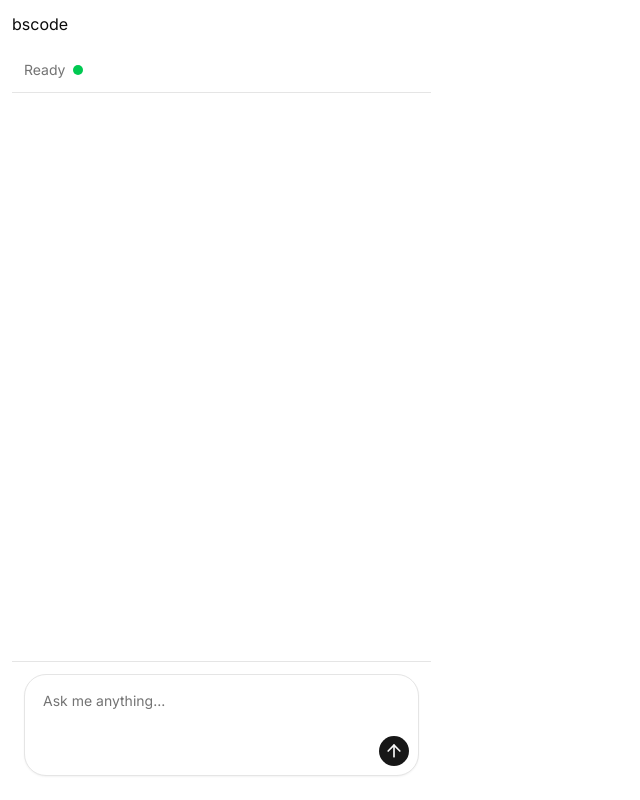
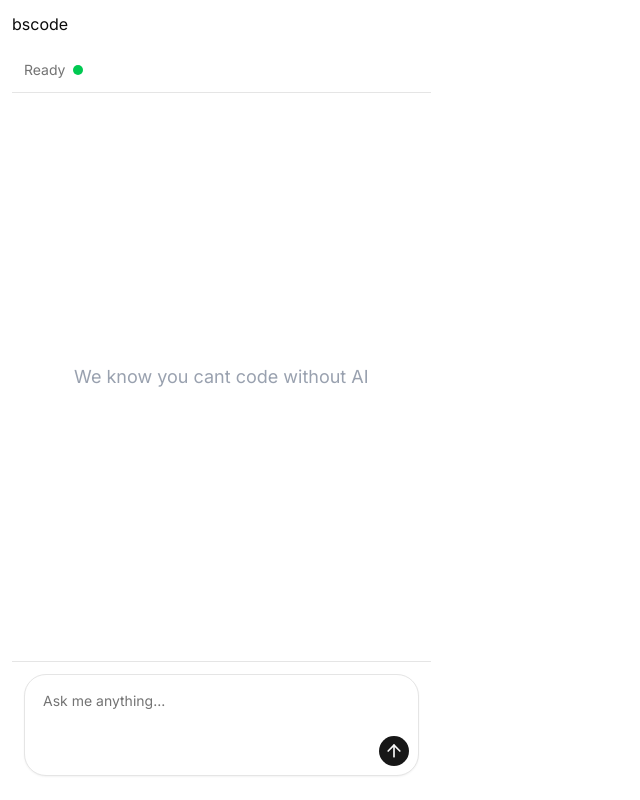
Before and after one commit to ChakornK/bscode, a Next.js app: page / in a window 1280 px wide. Shown: the whole page, without its empty margins (0-640 px from the left). Built offline with nearby package versions, Linux system fonts and the light colour scheme.

Commit message:
added message for empty chat history

```diff
--- a/src/components/ChatPanel.jsx
+++ b/src/components/ChatPanel.jsx
@@ -206,7 +206,12 @@ export default function ChatPanel() {
       </div>
 
       <ChatContainerRoot className="flex-1 min-h-0 overflow-y-auto">
-        <ChatContainerContent className="space-y-4 p-4 min-h-full">
+        <ChatContainerContent className={`space-y-4 p-4 min-h-full flex flex-col ${messages.length === 0 ? "justify-center" : ""}`}>
+          {messages.length === 0 && (
+            <div className="flex justify-center items-center">
+              <p className="text-gray-400 text-lg text-center">We know you cant code without AI</p>
+            </div>
+          )}
           {messages.map((message) => {
             return (
               <MessageBasic
```
